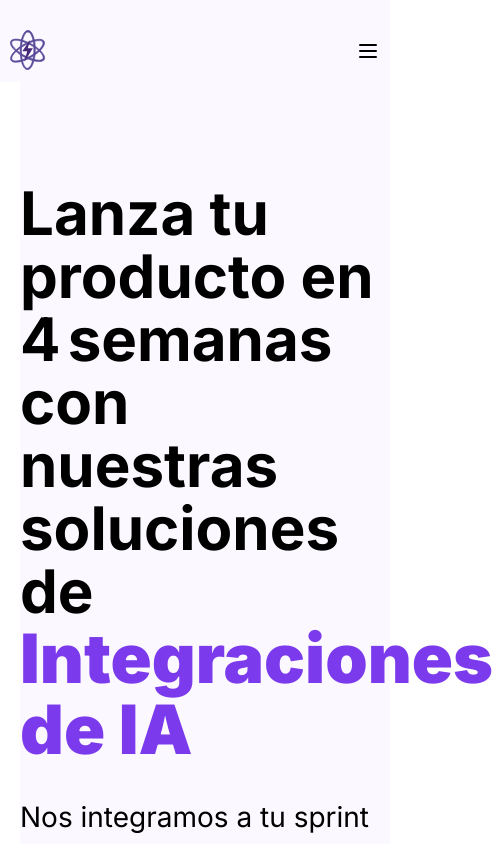
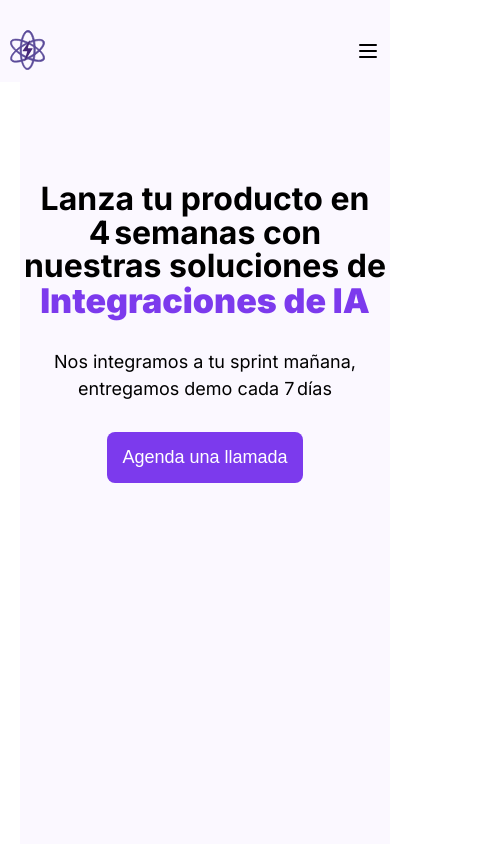
Before and after one commit to SoyDouglas/FissionSoftware, a React (Vite) app: page / in a window 390 px wide. Shown: the top 844 px of the page, 493 px wide, since content can reach past the window. Built offline with nearby package versions, Linux system fonts and the light colour scheme.

Commit message:
Hero for mobile done

```diff
--- a/src/components/css/Hero.css
+++ b/src/components/css/Hero.css
@@ -68,3 +68,43 @@
 .hero-cta:hover {
   background: #7b56eb;
 }
+
+
+/* Mobile */
+@media (max-width: 768px){
+
+  .Hero {
+    display: flex;
+    flex-direction: column;
+    align-items: center;
+  }
+
+  .hero-title {
+    font-size: 3.2rem;
+    justify-content: center;
+    text-align: center;
+  }
+
+  .hero-title .accent {
+    font-size: 3.4rem;
+  }
+
+  .hero-sub {
+    font-size: 1.8rem;
+    text-align: center;
+  }
+
+  .hero-list {
+    font-size: 1.6rem;
+    margin-top: 2rem;
+    color: rgb(134, 134, 134);
+  }
+
+  .hero-cta {
+    font-size: 1.8rem;
+    padding: 1.5rem;
+    font-weight: 500;
+  }
+
+
+}
--- a/src/components/layout/Hero.jsx
+++ b/src/components/layout/Hero.jsx
@@ -38,7 +38,7 @@ function Hero() {
                 </span>
             </h1>
 
-            <p className='hero-sub'>Nos integramos a tu sprint mañana, entregamos demo cada 7 días</p>
+            <p className='hero-sub'>Nos integramos a tu sprint mañana, <br />entregamos demo cada 7 días</p>
 
             {/* <ul className='hero-list'>
                 <li>Equipo bilingüe en tu zona horaria</li>
```
